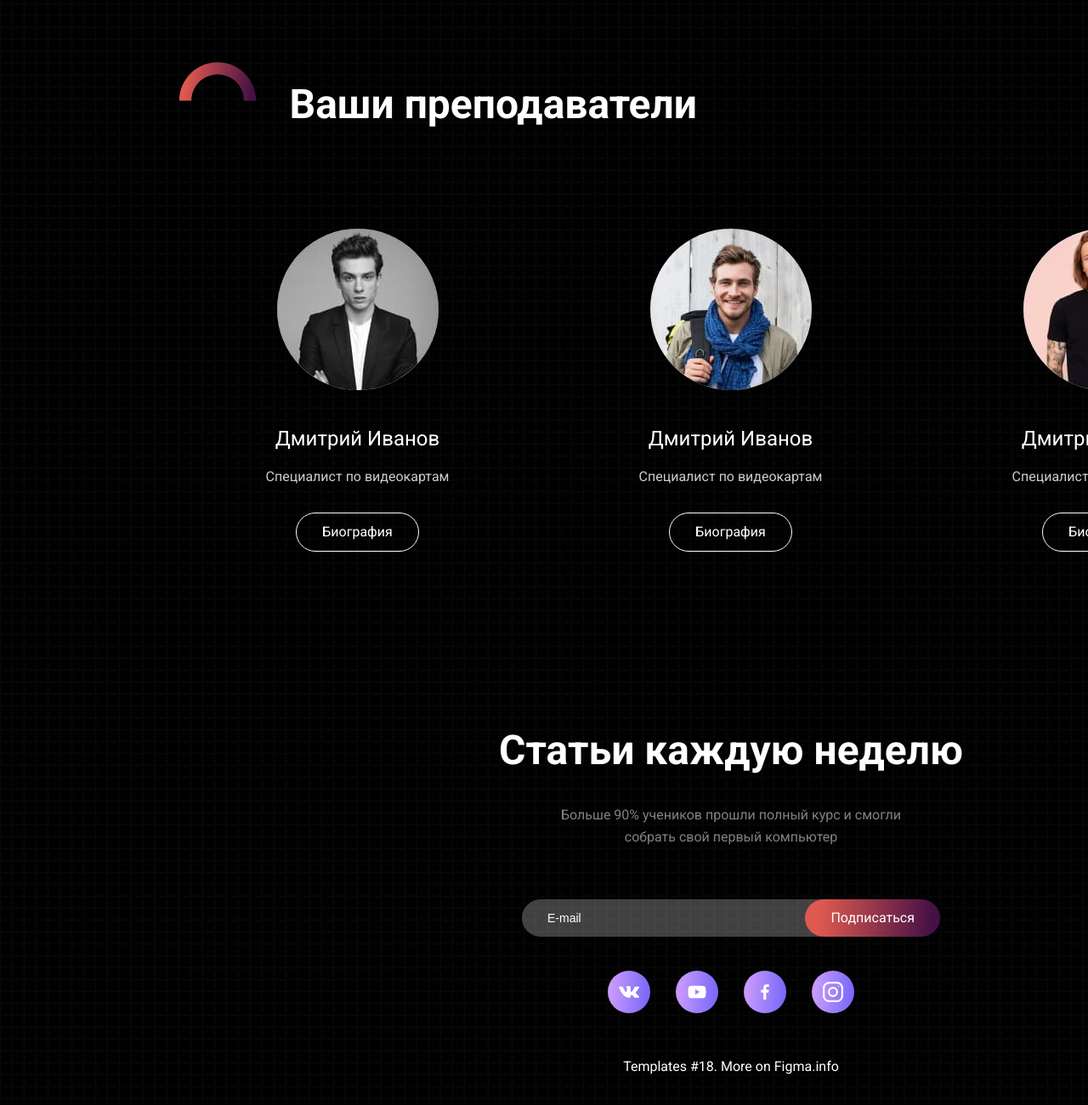
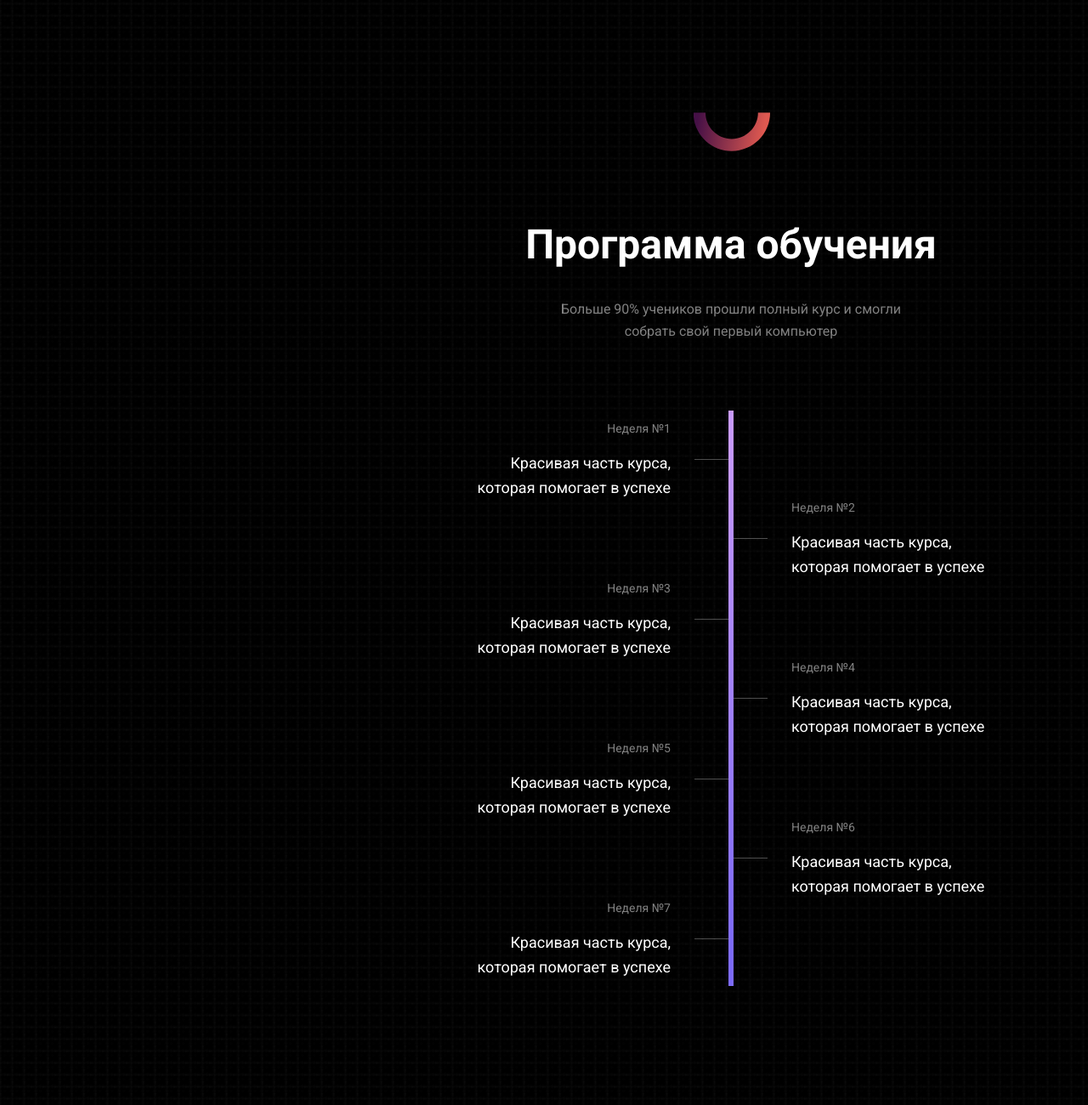
Before and after one commit to mrHamster86/computer, a plain HTML site: page index.html in a window 1280 px wide. Shown: the part 4000-5300 px from the top of the page at 85% size. Drawn offline with Linux system fonts and the light colour scheme.

Commit message:
Сделал программу обучения

```diff
--- a/index.html
+++ b/index.html
@@ -196,6 +196,43 @@
       </ul>
     </section>
 
+    <section class="program container">
+      <div class="program__wrapper">
+        <h2 class="program__title title">Программа обучения</h2>
+      </div>
+      <p class="program__text">Больше&nbsp;90% учеников прошли полный курс и&nbsp;смогли собрать свой первый компьютер</p>
+      <ul class="program__list">
+        <li class="program__item">
+          <p class="program__week">Неделя №1</p>
+          <p class="program__note">Красивая часть курса, которая помогает в&nbsp;успехе</p>
+        </li>
+        <li class="program__item">
+          <p class="program__week">Неделя №2</p>
+          <p class="program__note">Красивая часть курса, которая помогает в&nbsp;успехе</p>
+        </li>
+        <li class="program__item">
+          <p class="program__week">Неделя №3</p>
+          <p class="program__note">Красивая часть курса, которая помогает в&nbsp;успехе</p>
+        </li>
+        <li class="program__item">
+          <p class="program__week">Неделя №4</p>
+          <p class="program__note">Красивая часть курса, которая помогает в&nbsp;успехе</p>
+        </li>
+        <li class="program__item">
+          <p class="program__week">Неделя №5</p>
+          <p class="program__note">Красивая часть курса, которая помогает в&nbsp;успехе</p>
+        </li>
+        <li class="program__item">
+          <p class="program__week">Неделя №6</p>
+          <p class="program__note">Красивая часть курса, которая помогает в&nbsp;успехе</p>
+        </li>
+        <li class="program__item">
+          <p class="program__week">Неделя №7</p>
+          <p class="program__note">Красивая часть курса, которая помогает в&nbsp;успехе</p>
+        </li>
+      </ul>
+    </section>
+
     <section class="teachers container">
       <div class="teachers__wrapper">
         <h2 class="teachers__title title">Ваши преподаватели</h2>
--- a/style/style.css
+++ b/style/style.css
@@ -385,7 +385,7 @@ body {
 }
 
 .partners {
-  margin-bottom: 200px;
+  margin-bottom: 242px;
 }
 
 .partners__wrapper {
@@ -432,6 +432,104 @@ body {
 
 .partners__item:not(:nth-child(4n)) {
   border-right: 1px solid rgba(255, 255, 255, 0.3);
+}
+
+.program {
+  display: flex;
+  flex-direction: column;
+  align-items: center;
+  margin-bottom: 231px;
+}
+
+.program__title {
+  padding-top: 123px;
+}
+
+.program__wrapper {
+  position: relative;
+  margin-bottom: 30px;
+}
+
+.program__wrapper::before {
+  content: "";
+  position: absolute;
+  top: 0;
+  left: 41%;
+  display: block;
+  width: 91px;
+  height: 47px;
+  background-image: url(../images/icon-heading.svg);
+  background-repeat: no-repeat;
+  transform: rotate(180deg);
+}
+
+.program__text {
+  width: 411px;
+  margin: 0 0 80px 0;
+  line-height: 26px;
+  text-align: center;
+  opacity: 0.5;
+}
+
+.program__list {
+  position: relative;
+  display: flex;
+  flex-direction: column;
+  width: 598px;
+  margin: 0;
+  padding: 10px 0;
+  list-style: none;
+}
+
+.program__list::before {
+  position: absolute;
+  top: 0;
+  left: calc(50% - 3px);
+  content: "";
+  display: block;
+  width: 6px;
+  height: 100%;
+  background-image: linear-gradient(94.26deg, #C89AFC 9.51%, #7C6AFA 90.23%);
+}
+
+.program__item {
+  position: relative;
+  width: 228px;
+  margin: 0 auto -2px 0;
+  text-align: end;
+}
+
+.program__item:nth-child(2n) {
+  margin: 0 0 0 auto;
+  text-align: start;
+}
+
+.program__item::before {
+  position: absolute;
+  top: calc(50% - 1px);
+  right: -68px;
+  content: "";
+  display: block;
+  width: 40px;
+  height: 1px;
+  background-color: rgba(255, 255, 255, 0.3);
+}
+
+.program__item:nth-child(2n)::before {
+  left: -68px;
+}
+
+.program__week {
+  margin: 0 0 15px 0;
+  font-size: 14px;
+  line-height: 22px;
+  opacity: 0.5;
+}
+
+.program__note {
+  margin: 0;
+  font-size: 18px;
+  line-height: 29px;
 }
 
 .teachers {
```
